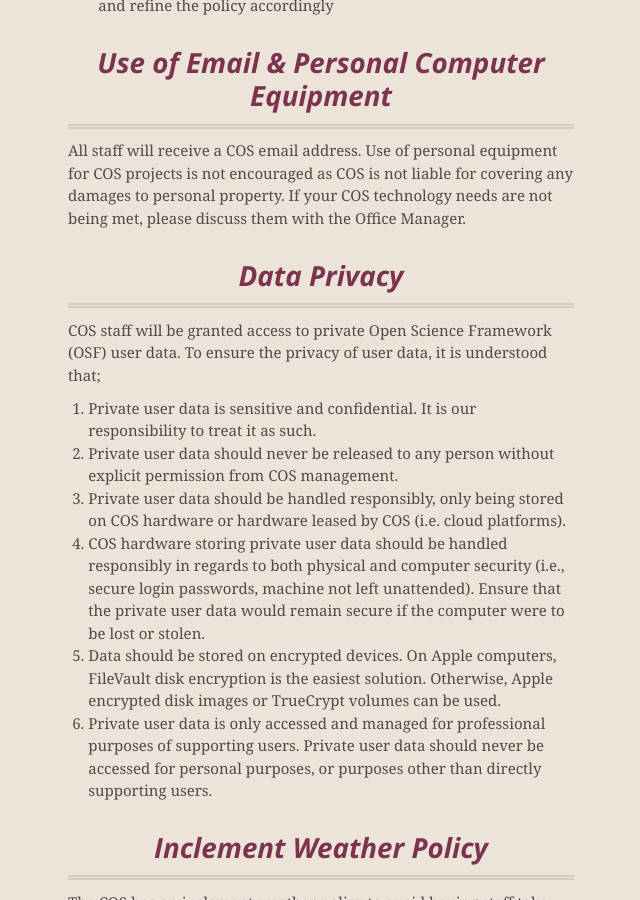
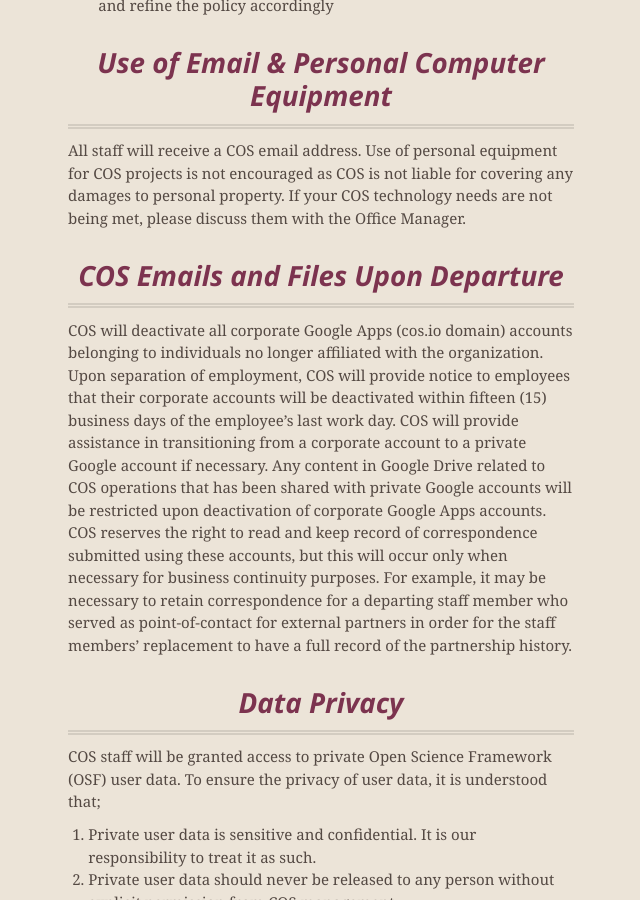
Before and after one commit to CenterForOpenScience/Policies-and-Procedures, a Jekyll site: the page built from index.md, in a window 1280 px wide and 900 px high, scrolled down 8567 px. Shown: the whole window, without its empty margins (319-959 px from the left). Built offline with Jekyll 4.4.1, drawn with Linux system fonts in a browser that asks for light colours; nearby versions of some CDN libraries.

Commit message:
Update index.md
Add 'COS Emails and Files Upon Departure' policy

```diff
--- a/index.md
+++ b/index.md
@@ -167,6 +167,10 @@
 
 All staff will receive a COS email address.  Use of personal equipment for COS projects is not encouraged as COS is not liable for covering any damages to personal property.  If your COS technology needs are not being met, please discuss them with the Office Manager.
 
+##COS Emails and Files Upon Departure
+
+COS will deactivate all corporate Google Apps (cos.io domain) accounts belonging to individuals no longer affiliated with the organization. Upon separation of employment, COS will provide notice to employees that their corporate accounts will be deactivated within fifteen (15) business days of the employee’s last work day. COS will provide assistance in transitioning from a corporate account to a private Google account if necessary.  Any content in Google Drive related to COS operations that has been shared with private Google accounts will be restricted upon deactivation of corporate Google Apps accounts. COS reserves the right to read and keep record of correspondence submitted using these accounts, but this will occur only when necessary for business continuity purposes. For example, it may be necessary to retain correspondence for a departing staff member who served as point-of-contact for external partners in order for the staff members’ replacement to have a full record of the partnership history.
+
 ##Data Privacy
 
 COS staff will be granted access to private Open Science Framework (OSF) user data. To ensure the privacy of user data, it is understood that;
```
